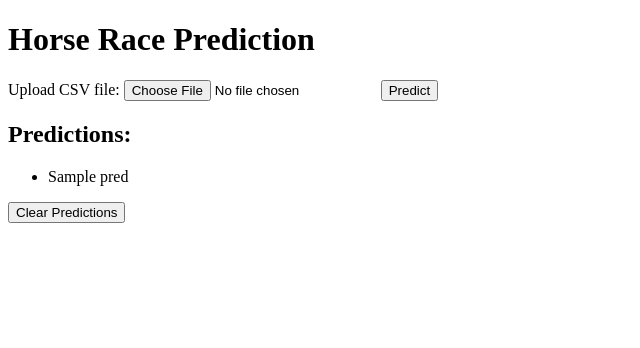
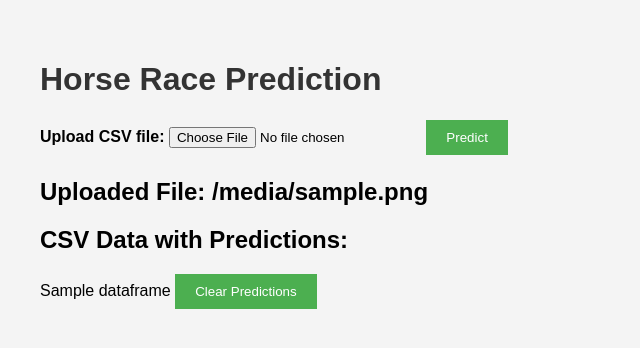
Before and after one commit to andrewbarwise/horse_trading, a Flask app: template templates/index.html in a window 1280 px wide. Shown: the top 348 px of the page, without its empty margins (0-640 px from the left). Run offline with Flask 3, Linux system fonts and the light colour scheme; the template is opened without the code that fills it: most values are stand-ins (such as "Sample title", 1, 10 or a date in 2020); parts of the project's set-up code (start-up, migrations or seed data) failed here and were passed over.

Commit message:
display input data and predictions in browser

```diff
--- a/app.py
+++ b/app.py
@@ -3,6 +3,8 @@ import pickle
 import numpy as np
 import pandas as pd
 import os
+
+from src.data_cleaning import DataCleaning
 
 app = Flask(__name__)
 UPLOAD_FOLDER = 'uploads'
@@ -28,15 +30,17 @@ if not hasattr(model, 'predict'):
 
 @app.route('/')
 def home():
-    return render_template('index.html', prediction=None)
+    return render_template('index.html', prediction=None, dataframe=None)
 
 @app.route('/predict', methods=['POST'])
 def predict():
     if 'file' not in request.files:
         return "No file part"
+
     file = request.files['file']
     if file.filename == '':
         return "No selected file"
+
     if file:
         filepath = os.path.join(app.config['UPLOAD_FOLDER'], file.filename)
 
@@ -51,8 +55,14 @@ def predict():
         # Debugging statement to print the data
         print(f"Data from CSV:\n{data.head()}")
 
-        # Assuming the DataFrame contains the necessary features
-        features = data.values
+        data = DataCleaning.normalize_columns(data, ['SP Odds Decimal', 'weight',
+           'Proform Speed Rating', 'Won P/L Before', 'evening_morning_price'])
+
+        # Drop columns not needed for predictions
+
+        features = data[['SP Odds Decimal', 'weight',
+           'Proform Speed Rating', 'Won P/L Before', 'evening_morning_price']].values
+
 
         # Debugging statement to print the features
         print(f"Features for prediction:\n{features}")
@@ -60,9 +70,13 @@ def predict():
         # Make predictions
         predictions = model.predict(features)
 
-        # Convert predictions to a list to render in HTML
-        predictions = predictions.tolist()
-        return render_template('index.html', prediction=predictions)
+        # Add predictions to the DataFrame
+        data['Predictions'] = predictions
+
+        # Convert DataFrame to HTML
+        df_html = data.to_html(classes='data', header="true", index=False)
+
+        return render_template('index.html', prediction=predictions, dataframe=df_html)
 
 if __name__ == '__main__':
     app.run(debug=True)
--- a/templates/index.html
+++ b/templates/index.html
@@ -4,6 +4,7 @@
     <meta charset="UTF-8">
     <meta name="viewport" content="width=device-width, initial-scale=1.0">
     <title>Horse Race Prediction</title>
+    <link rel="stylesheet" href="{{ url_for('static', filename='styles.css') }}">
 </head>
 <body>
     <h1>Horse Race Prediction</h1>
@@ -14,13 +15,13 @@
         <button type="submit">Predict</button>
     </form>
 
-    {% if prediction %}
-        <h2>Predictions:</h2>
-        <ul>
-            {% for pred in prediction %}
-                <li>{{ pred }}</li>
-            {% endfor %}
-        </ul>
+    {% if uploaded_file %}
+        <h2>Uploaded File: {{ uploaded_file }}</h2>
+    {% endif %}
+
+    {% if dataframe %}
+        <h2>CSV Data with Predictions:</h2>
+        {{ dataframe | safe }}
         <button onclick="refreshPage()">Clear Predictions</button>
     {% endif %}
 
```
Also changed, not shown: 1 other file.
